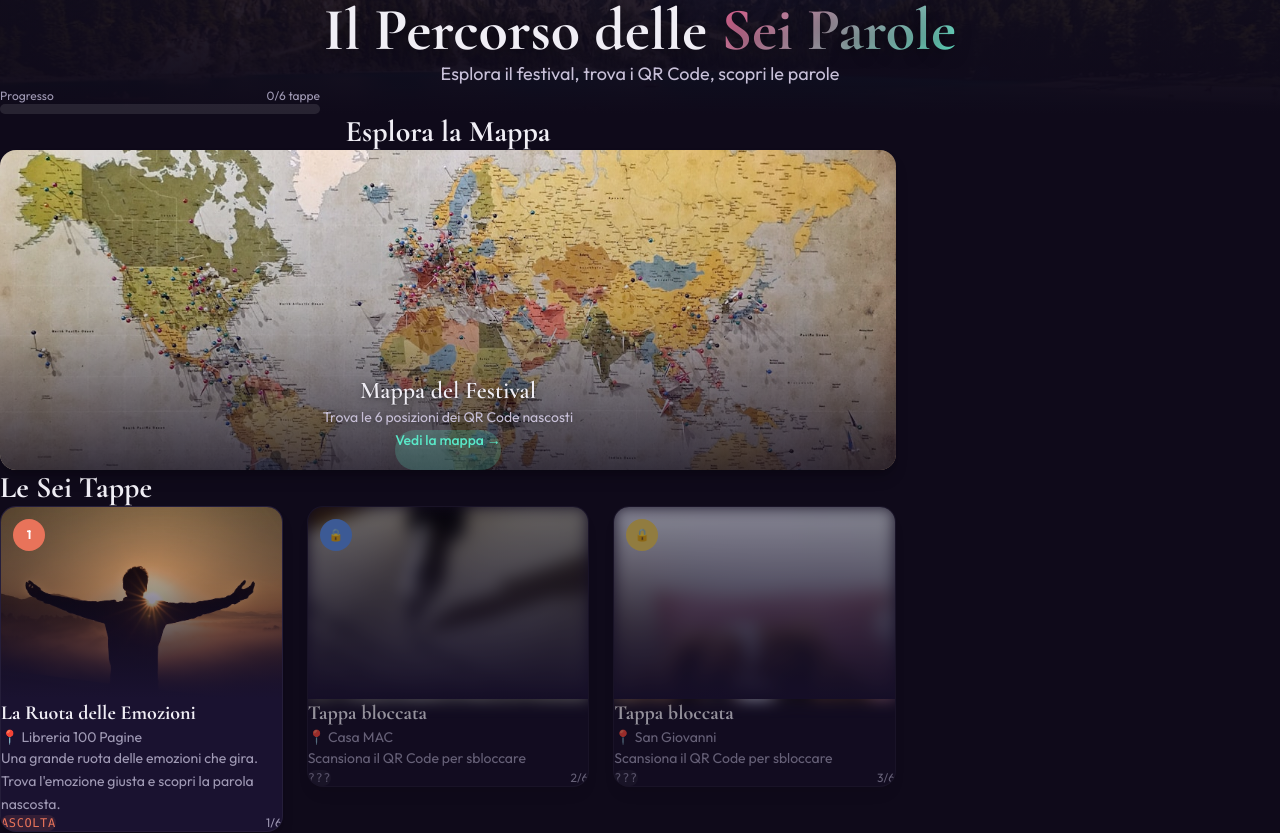
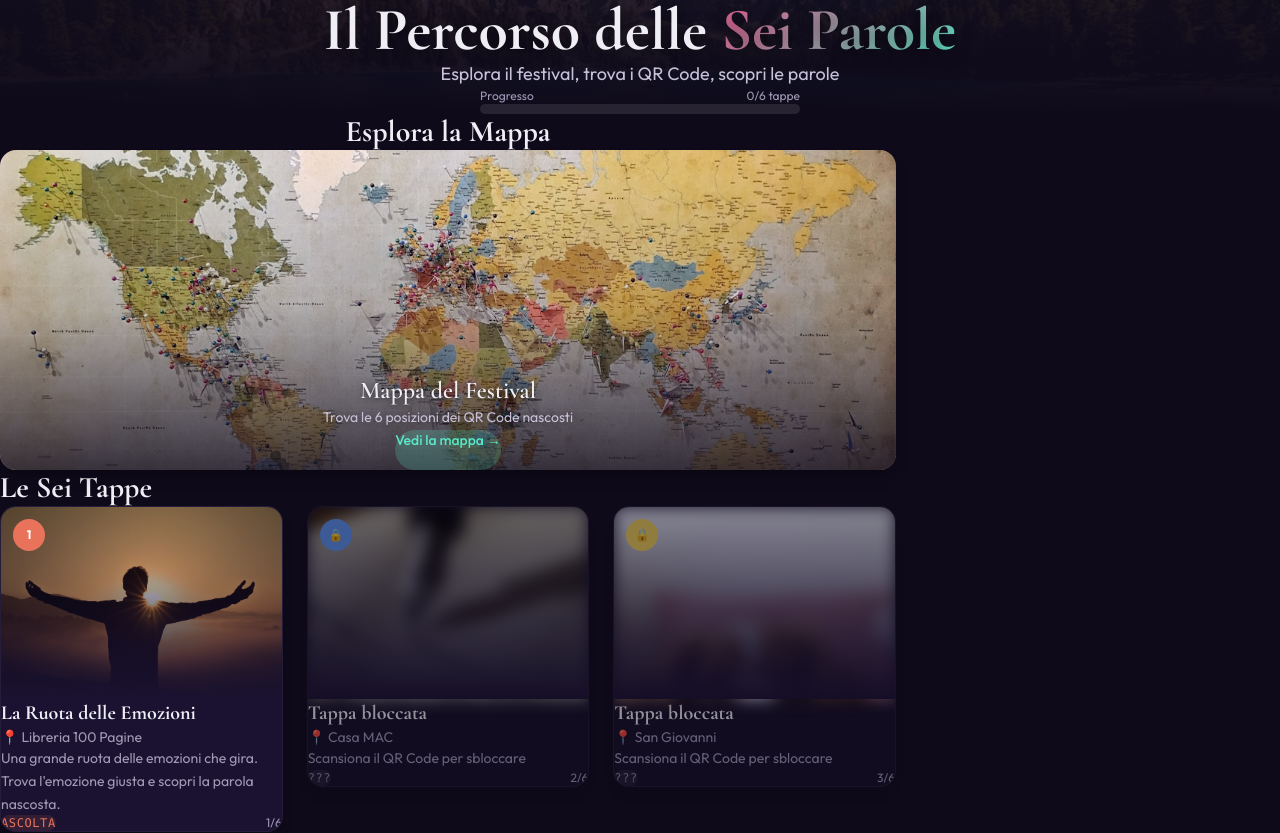
Before and after one commit to AdelantSoftware/macass-psy-workshop, a Next.js app: page /home in a window 1280 px wide. Shown: the top 833 px of the page. Built offline with nearby package versions, Linux system fonts and the light colour scheme.

Commit message:
fix: header centering — flex items-center for progress bar, more spacing

```diff
--- a/src/app/home/page.tsx
+++ b/src/app/home/page.tsx
@@ -23,12 +23,12 @@ export default function HomePage() {
   return (
     <main className="min-h-dvh bg-[#0f0a1a] pb-28 safe-inset">
       {/* ── Header ── */}
-      <header className="relative py-20 sm:py-28 px-8 sm:px-12 text-center">
+      <header className="relative py-20 sm:py-28 px-6 sm:px-8">
         <div className="absolute inset-0 z-0">
           <Image src="/images/hero-bg.jpg" alt="" fill className="object-cover opacity-15" />
           <div className="absolute inset-0 bg-gradient-to-b from-[#0f0a1a]/30 to-[#0f0a1a]" />
         </div>
-        <div className="relative z-10">
+        <div className="relative z-10 flex flex-col items-center text-center">
           <motion.h1
             className="font-display text-3xl sm:text-5xl md:text-6xl font-bold mb-4 sm:mb-5"
             style={{ textShadow: "0 2px 16px rgba(0,0,0,0.5)" }}
@@ -46,9 +46,9 @@ export default function HomePage() {
           >
             Esplora il festival, trova i QR Code, scopri le parole
           </motion.p>
-          {/* Progress bar */}
+          {/* Progress bar — centered */}
           <motion.div
-            className="max-w-xs mx-auto"
+            className="w-full max-w-xs"
             initial={{ opacity: 0, scaleX: 0 }}
             animate={{ opacity: 1, scaleX: 1 }}
             transition={{ duration: 0.5, delay: 0.3 }}
```
